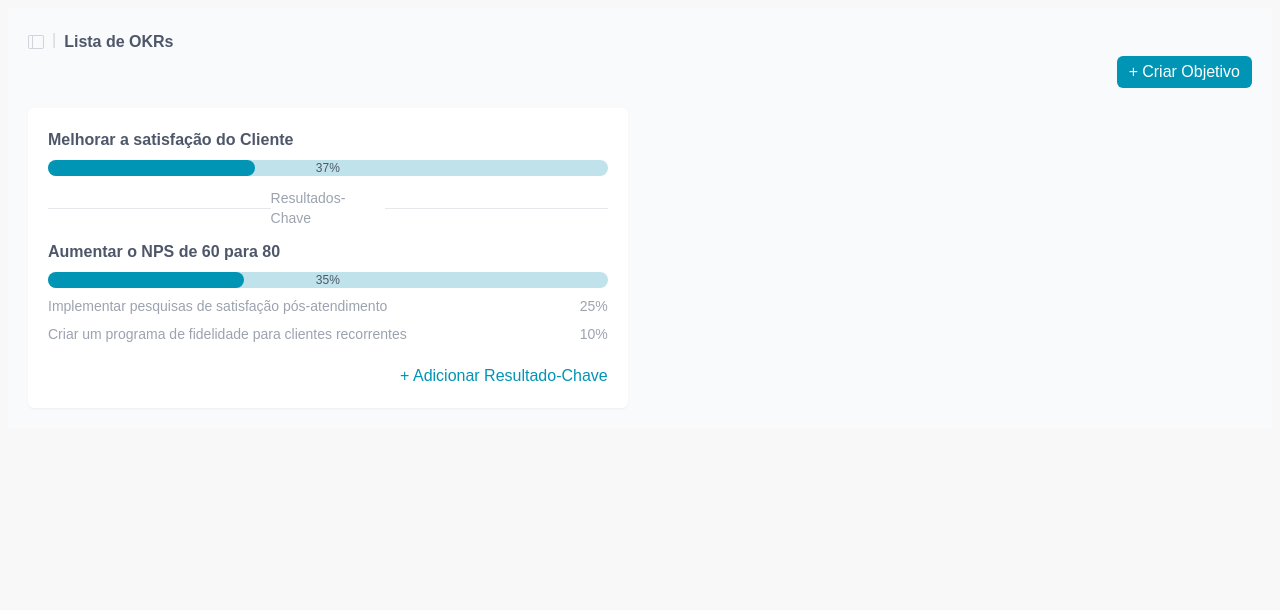
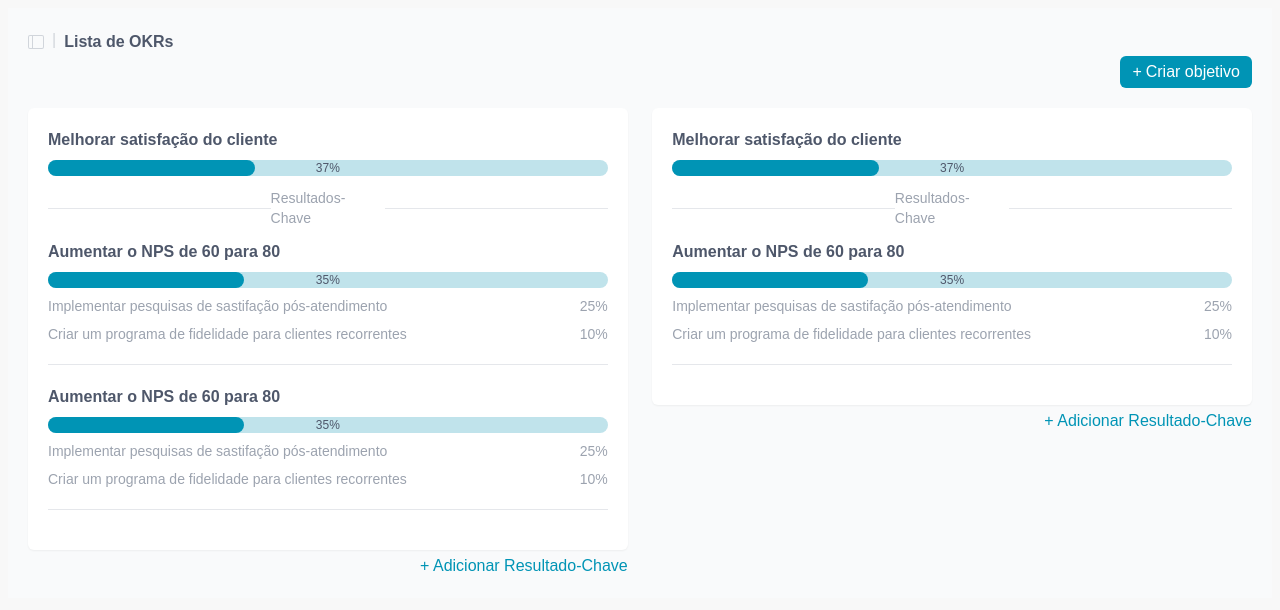
Before and after one commit to FellipeMiguel/teste-tecnico-ttz, a Next.js app: page / in a window 1280 px wide. Shown: the top 610 px of the page. Built offline with nearby package versions, Linux system fonts and the light colour scheme.

Commit message:
feat: criação do modal de criar resultado-chave

```diff
--- /dev/null
+++ b/app/components/CreateKeyResultModal.js
@@ -0,0 +1,119 @@
+import React, { useState } from "react";
+
+const CreateKeyResultModal = ({ isOpen, onClose, onSave }) => {
+  const [keyResult, setKeyResult] = useState({
+    title: "",
+    percent: 0,
+    deliveries: [],
+  });
+  const [newDelivery, setNewDelivery] = useState({ name: "", percent: 0 });
+
+  const handleChange = (e) => {
+    const { name, value } = e.target;
+    setKeyResult((prev) => ({ ...prev, [name]: value }));
+  };
+
+  const handleDeliveryChange = (e) => {
+    const { name, value } = e.target;
+    setNewDelivery((prev) => ({ ...prev, [name]: value }));
+  };
+
+  const addDelivery = () => {
+    setKeyResult((prev) => ({
+      ...prev,
+      deliveries: [...prev.deliveries, newDelivery],
+    }));
+    setNewDelivery({ name: "", percent: 0 });
+  };
+
+  const handleSave = () => {
+    onSave(keyResult);
+    setKeyResult({ title: "", percent: 0, deliveries: [] });
+  };
+
+  if (!isOpen) return null;
+
+  return (
+    <div className="fixed inset-0 flex items-center justify-center bg-black bg-opacity-50 z-50">
+      <div className="bg-white p-5 rounded-md shadow-lg w-[90%] md:w-[50%] lg:w-[30%]">
+        <h2 className="text-2xl font-bold mb-4">Criar Novo Resultado-Chave</h2>
+        <div className="mb-4">
+          <label className="block text-gray-700 text-sm font-bold mb-2">
+            Nome do Resultado-Chave
+          </label>
+          <input
+            type="text"
+            name="title"
+            className="appearance-none border rounded w-full py-2 px-3 text-gray-700 leading-tight focus:outline-none focus:shadow-outline"
+            placeholder="Digite o resultado-chave"
+            value={keyResult.title}
+            onChange={handleChange}
+          />
+        </div>
+        <div className="mb-4">
+          <label className="block text-gray-700 text-sm font-bold mb-2">
+            Percentual
+          </label>
+          <input
+            type="number"
+            name="percent"
+            className="appearance-none border rounded w-full py-2 px-3 text-gray-700 leading-tight focus:outline-none focus:shadow-outline"
+            placeholder="Digite o percentual"
+            value={keyResult.percent}
+            onChange={handleChange}
+          />
+        </div>
+        <div className="mb-4">
+          <label className="block text-gray-700 text-sm font-bold mb-2">
+            Nome da Entrega
+          </label>
+          <input
+            type="text"
+            name="name"
+            className="appearance-none border rounded w-full py-2 px-3 text-gray-700 leading-tight focus:outline-none focus:shadow-outline"
+            placeholder="Digite a entrega"
+            value={newDelivery.name}
+            onChange={handleDeliveryChange}
+          />
+        </div>
+        <div className="mb-4">
+          <label className="block text-gray-700 text-sm font-bold mb-2">
+            Percentual da Entrega
+          </label>
+          <input
+            type="number"
+            name="percent"
+            className="appearance-none border rounded w-full py-2 px-3 text-gray-700 leading-tight focus:outline-none focus:shadow-outline"
+            placeholder="Digite o percentual"
+            value={newDelivery.percent}
+            onChange={handleDeliveryChange}
+          />
+        </div>
+        <div className="mb-4 flex justify-end">
+          <button
+            className="bg-gray-300 hover:bg-gray-400 text-gray-800 font-bold py-1 px-3 rounded"
+            onClick={addDelivery}
+          >
+            + Adicionar Entrega
+          </button>
+        </div>
+        <div className="flex justify-end gap-3">
+          <button
+            className="bg-gray-300 hover:bg-gray-400 text-gray-800 font-bold py-2 px-4 rounded"
+            onClick={onClose}
+          >
+            Cancelar
+          </button>
+          <button
+            className="bg-[#0094B5] hover:bg-[#007B99] text-white font-bold py-2 px-4 rounded"
+            onClick={handleSave}
+          >
+            Salvar
+          </button>
+        </div>
+      </div>
+    </div>
+  );
+};
+
+export default CreateKeyResultModal;
--- a/app/components/Panel.js
+++ b/app/components/Panel.js
@@ -1,6 +1,8 @@
-import React from "react";
+import React, { useState } from "react";
+import CreateKeyResultModal from "./CreateKeyResultModal";
 
 const ProgressBar = ({ percent }) => (
+  <div className="flex items-center gap-2">
     <div className="relative w-full bg-[#c0e3eb] rounded-full h-4">
       <div
         className="bg-[#0094B5] rounded-full h-4"
@@ -10,46 +12,66 @@ const ProgressBar = ({ percent }) => (
         {percent}%
       </span>
     </div>
+  </div>
 );
 
-const Entrega = ({ name, percent }) => (
+const Delivery = ({ name, percent }) => (
   <li className="text-sm text-gray-400 flex justify-between">
     {name} <span>{percent}%</span>
   </li>
 );
 
-const KeyResult = ({ title, percent, entregas }) => (
+const KeyResult = ({ title, percent, deliveries }) => (
   <div className="mb-4">
     <h2 className="font-bold mb-2">{title}</h2>
     <ProgressBar percent={percent} />
     <ul className="mt-2 flex flex-col gap-2">
-      {entregas.map((entrega, index) => (
-        <Entrega key={index} name={entrega.name} percent={entrega.percent} />
+      {deliveries.map((delivery, index) => (
+        <Delivery key={index} name={delivery.name} percent={delivery.percent} />
       ))}
     </ul>
+    <hr className="my-5" />
   </div>
 );
 
-const Panel = ({ objetivo }) => (
-  <div className="w-full md:w-[49%]">
+const Panel = ({ objective }) => {
+  const [isCreateKeyResultModalOpen, setIsCreateKeyResultModalOpen] =
+    useState(false);
+
+  const handleAddKeyResult = (keyResult) => {
+    // Lógica para adicionar o novo resultado-chave
+    setIsCreateKeyResultModalOpen(false);
+  };
+
+  return (
+    <div className="w-full">
       <div className="bg-white p-5 rounded-md shadow-sm ">
-      <h2 className="font-bold mb-2">{objetivo.title}</h2>
-      <ProgressBar percent={objetivo.percent} />
+        <h2 className="font-bold mb-2">{objective.title}</h2>
+        <ProgressBar percent={objective.percent} />
         <div className="flex items-center justify-between py-3">
           <hr className="text-black w-[40%]" />
           <h3 className="text-gray-400 text-sm">Resultados-Chave</h3>
           <hr className="text-black w-[40%]" />
         </div>
-      {objetivo.keyResults.map((keyResult, index) => (
+        {objective.keyResults.map((keyResult, index) => (
           <KeyResult key={index} {...keyResult} />
         ))}
+      </div>
       <div className="flex justify-end">
-        <button className="text-[#0094B5] hover:underline mt-1">
+        <button
+          className="text-[#0094B5] hover:underline mt-1"
+          onClick={() => setIsCreateKeyResultModalOpen(true)}
+        >
           + Adicionar Resultado-Chave
         </button>
       </div>
-    </div>
+      <CreateKeyResultModal
+        isOpen={isCreateKeyResultModalOpen}
+        onClose={() => setIsCreateKeyResultModalOpen(false)}
+        onSave={handleAddKeyResult}
+      />
     </div>
   );
+};
 
 export default Panel;
--- a/app/page.js
+++ b/app/page.js
@@ -4,20 +4,56 @@ import { useState } from "react";
 import { PageTitle } from "./components/PageTitle";
 import Panel from "./components/Panel";
 import CreateObjectiveModal from "./components/CreateObjectiveModal";
+import CreateKeyResultModal from "./components/CreateKeyResultModal";
 
 export default function Home() {
-  const [objective, setObjective] = useState([
+  const [objectives, setObjectives] = useState([
     {
       id: 1,
-      title: "Melhorar a satisfação do Cliente",
+      title: "Melhorar satisfação do cliente",
       percent: 37,
       keyResults: [
         {
           title: "Aumentar o NPS de 60 para 80",
           percent: 35,
-          entregas: [
+          deliveries: [
             {
-              name: "Implementar pesquisas de satisfação pós-atendimento",
+              name: "Implementar pesquisas de sastifação pós-atendimento",
+              percent: 25,
+            },
+            {
+              name: "Criar um programa de fidelidade para clientes recorrentes",
+              percent: 10,
+            },
+          ],
+        },
+        {
+          title: "Aumentar o NPS de 60 para 80",
+          percent: 35,
+          deliveries: [
+            {
+              name: "Implementar pesquisas de sastifação pós-atendimento",
+              percent: 25,
+            },
+            {
+              name: "Criar um programa de fidelidade para clientes recorrentes",
+              percent: 10,
+            },
+          ],
+        },
+      ],
+    },
+    {
+      id: 2,
+      title: "Melhorar satisfação do cliente",
+      percent: 37,
+      keyResults: [
+        {
+          title: "Aumentar o NPS de 60 para 80",
+          percent: 35,
+          deliveries: [
+            {
+              name: "Implementar pesquisas de sastifação pós-atendimento",
               percent: 25,
             },
             {
@@ -30,11 +66,26 @@ export default function Home() {
     },
   ]);
 
-  const [isModalOpen, setIsModalOpen] = useState(false);
+  const [isCreateObjectiveModalOpen, setIsCreateObjectiveModalOpen] =
+    useState(false);
+  const [isCreateKeyResultModalOpen, setIsCreateKeyResultModalOpen] =
+    useState(false);
+  const [selectedObjective, setSelectedObjective] = useState(null);
 
-  const handleAddObjetivo = () => {
-    // Lógica para adicionar um novo objetivo
-    setIsModalOpen(false);
+  const handleAddObjective = () => {
+    setIsCreateObjectiveModalOpen(false);
+  };
+
+  const handleAddKeyResult = (keyResult) => {
+    setObjectives((prevObjectives) =>
+      prevObjectives.map((objective) =>
+        objective.id === selectedObjective.id
+          ? { ...objective, keyResults: [...objective.keyResults, keyResult] }
+          : objective
+      )
+    );
+    setIsCreateKeyResultModalOpen(false);
+    setSelectedObjective(null);
   };
 
   return (
@@ -44,22 +95,30 @@ export default function Home() {
         <div className="flex justify-end">
           <button
             className="flex items-center gap-1 bg-[#0094B5] hover:bg-[#0094b581] text-white py-1 px-3 rounded-md"
-            onClick={() => setIsModalOpen(true)}
+            onClick={() => setIsCreateObjectiveModalOpen(true)}
           >
-            <span>+</span> Criar Objetivo
+            <span>+</span>
+            Criar objetivo
           </button>
         </div>
 
         <div className="mt-5 flex justify-between flex-wrap">
-          {objective.map((objetivo) => (
-            <Panel key={objetivo.id} objetivo={objetivo} />
+          {objectives.map((objective) => (
+            <div key={objective.id} className="w-full md:w-[49%]">
+              <Panel objective={objective} />
+            </div>
           ))}
         </div>
       </section>
       <CreateObjectiveModal
-        isOpen={isModalOpen}
-        onClose={() => setIsModalOpen(false)}
-        onSave={handleAddObjetivo}
+        isOpen={isCreateObjectiveModalOpen}
+        onClose={() => setIsCreateObjectiveModalOpen(false)}
+        onSave={handleAddObjective}
+      />
+      <CreateKeyResultModal
+        isOpen={isCreateKeyResultModalOpen}
+        onClose={() => setIsCreateKeyResultModalOpen(false)}
+        onSave={handleAddKeyResult}
       />
     </main>
   );
```
Also changed, not shown: 1 other file (tests, documents, lock files or other folders). Lines whose indentation alone changed are shown as unchanged.
